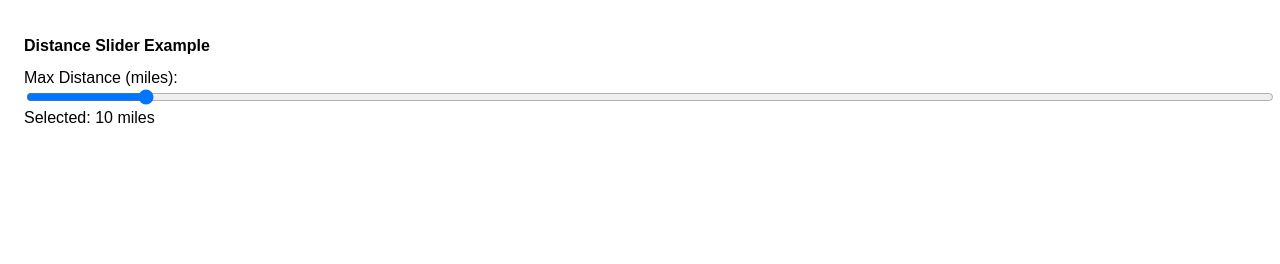
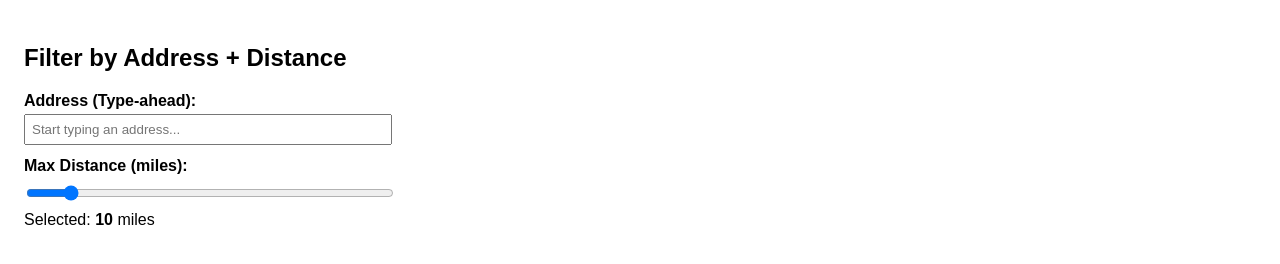
Before and after one commit to buildlackey/grassroots_campaign_tools, a plain HTML site: page ui/FilterUI.html in a window 1280 px wide. Drawn offline with Linux system fonts and the light colour scheme; some packages are replaced by stand-ins of ours.

Commit message:
slider and type ahead work. no submit yet

```diff
--- a/ui/FilterUI.html
+++ b/ui/FilterUI.html
@@ -6,19 +6,34 @@
       body {
         font-family: sans-serif;
         padding: 1em;
-        width: 100%;
+        max-width: 400px;
         box-sizing: border-box;
       }
-      input[type=range] {
+
+      label {
+        display: block;
+        margin-top: 12px;
+        font-weight: bold;
+      }
+
+      input[type="text"],
+      input[type="range"] {
         width: 100%;
+        margin-top: 4px;
+        padding: 6px;
+        box-sizing: border-box;
       }
-      h2 {
-        font-size: 16px;
+
+      #distanceVal {
+        font-weight: bold;
       }
     </style>
   </head>
   <body>
-    <h2>Distance Slider Example</h2>
+    <h2>Filter by Address + Distance</h2>
+
+    <label for="address">Address (Type-ahead):</label>
+    <input id="address" type="text" placeholder="Start typing an address..." autocomplete="off">
 
     <label for="distance">Max Distance (miles):</label>
     <input type="range" id="distance" min="1" max="100" value="10" oninput="updateSlider(this.value)">
@@ -28,6 +43,27 @@
       function updateSlider(val) {
         document.getElementById("distanceVal").innerText = val;
       }
+
+      function initAutocomplete() {
+        const input = document.getElementById("address");
+        const autocomplete = new google.maps.places.Autocomplete(input, {
+          types: ['geocode'],
+          componentRestrictions: { country: "us" }
+        });
+
+        autocomplete.addListener('place_changed', () => {
+          const place = autocomplete.getPlace();
+          console.log("📍 Selected place:", place);
+        });
+      }
+
+      // Load Maps Places API script dynamically
+      const script = document.createElement('script');
+      script.src = "https://maps.googleapis.com/maps/api/js?key=AIzaSyB3j-KGpQJjAdXuum5r6mB4NARHjA4W16w&libraries=places&callback=initAutocomplete";
+      script.async = true;
+      script.defer = true;
+      script.onerror = () => alert("❌ Failed to load Google Maps API.");
+      document.head.appendChild(script);
     </script>
   </body>
 </html>
```
Also changed, not shown: ui/FullFilterUI.html (+1 -1 lines), 1 other file.
